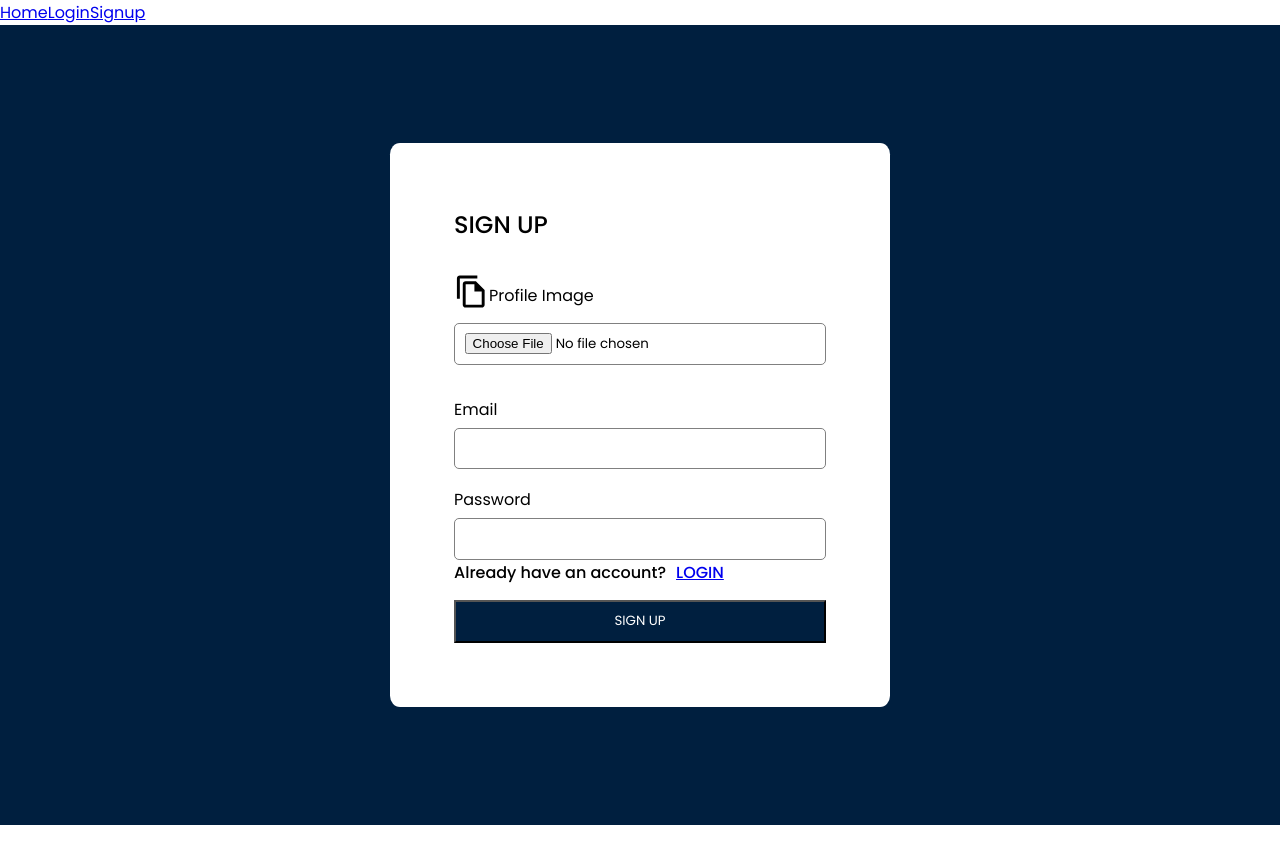
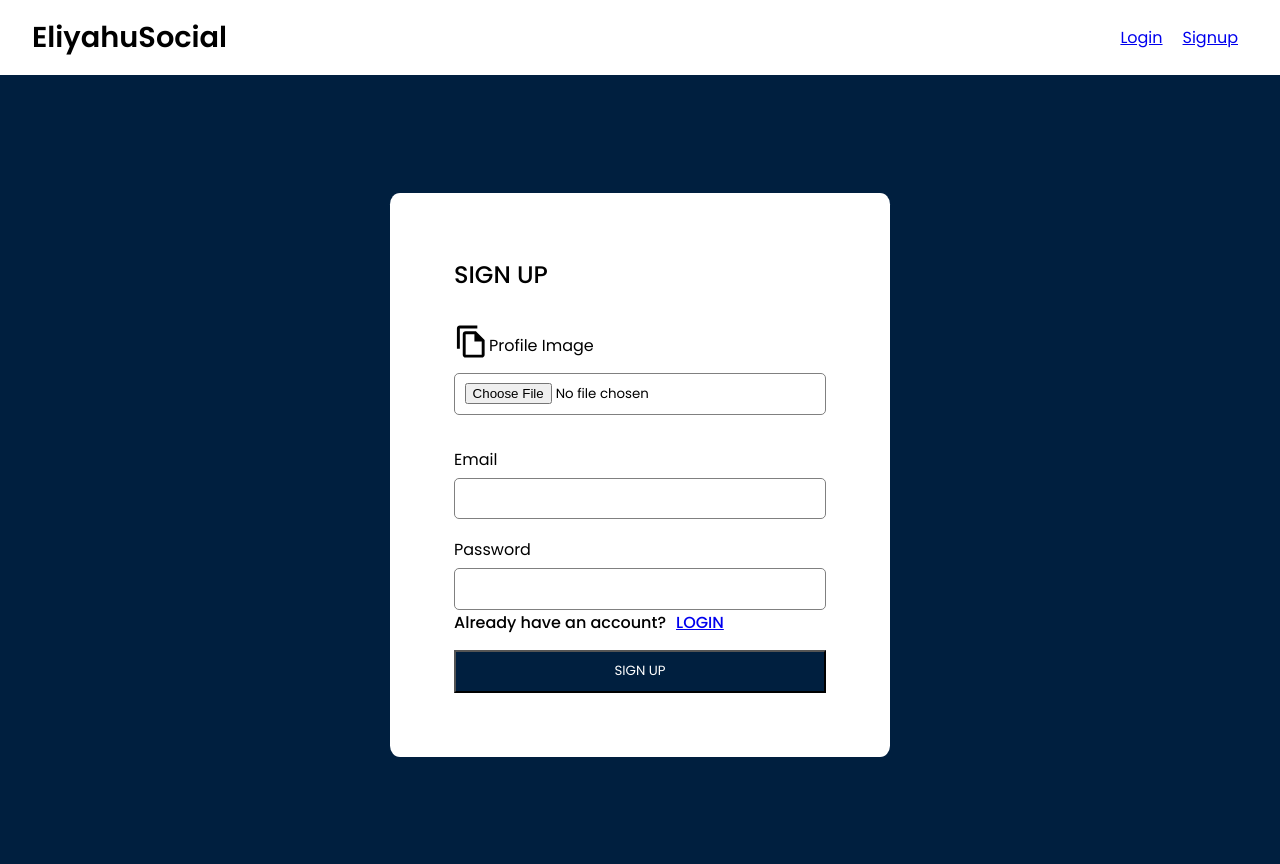
Before and after one commit to EliyahuCohen/Full-MERN-stack-social-media-app-, a React (Vite) app in the folder client/: page /signup in a window 1280 px wide. Shown: the top 864 px of the page. Before the commit the page ends 825 px from the top, so only its background shows below. Built offline with nearby package versions, Linux system fonts and the light colour scheme.

Commit message:
fixed protected routes added dynamic navbar

```diff
--- a/client/src/App.css
+++ b/client/src/App.css
@@ -77,3 +77,38 @@
     padding: 2rem;
   }
 }
+
+/* Navbar part of the application */
+
+.navbar {
+  display: flex;
+  justify-content: space-between;
+  align-items: center;
+  max-width: 1600px;
+  margin: 0 auto;
+  padding: 1rem 2rem;
+}
+.navbar h1 a {
+  font-size: larger;
+  color: black;
+  text-decoration: none;
+}
+.navbar .avater {
+  height: 50px;
+  width: 50px;
+  object-fit: cover;
+  border-radius: 100vh;
+}
+.navbar .items {
+  display: flex;
+  justify-content: space-between;
+  align-items: center;
+}
+.navbar .items * {
+  cursor: pointer;
+  margin: 0 10px;
+}
+.navbar .items button {
+  border: none;
+  background: none;
+}
--- a/client/src/App.tsx
+++ b/client/src/App.tsx
@@ -11,39 +11,42 @@ import {
 } from "react-router-dom";
 import { useSelector } from "react-redux";
 import { IUser } from "./features/userSlice";
+import Navbar from "./components/Navbar";
 
 function App() {
   const user = useSelector((state: { user: IUser }) => state.user);
   return (
     <div className="App">
       <Router>
-        <div>
-          <Link to="/">Home</Link>
-          <Link to="login">Login</Link>
-          <Link to="signup">Signup</Link>
-        </div>
+        <Navbar />
         <Routes>
           <Route
+            path="/"
+            element={
+              user.token != null ? (
+                <>Hey home</>
+              ) : (
+                <Navigate to="/login" replace={true} />
+              )
+            }
+          />
+          <Route
             path="login"
-            element={!user.user ? <Login /> : <Navigate to="/" />}
+            element={
+              user.token != null ? (
+                <Navigate to="/" replace={true} />
+              ) : (
+                <Login />
+              )
+            }
           />
           <Route
             path="signup"
-            element={!user.user ? <Signup /> : <Navigate to="/" />}
-          />
-          <Route
-            path="/"
             element={
-              !user.user ? (
-                <Login />
+              user.token != null ? (
+                <Navigate to="/" replace={true} />
               ) : (
-                <>
-                  <h1>Hey this is the Home page</h1>
-                  <img
-                    src={user.user.imgUrl}
-                    alt={`${user.user.email} image logo`}
-                  />
-                </>
+                <Signup />
               )
             }
           />
--- /dev/null
+++ b/client/src/components/Navbar.tsx
@@ -0,0 +1,49 @@
+import React from "react";
+import { useDispatch, useSelector } from "react-redux";
+import { Link } from "react-router-dom";
+import { IUser } from "../features/userSlice";
+import DarkModeOutlinedIcon from "@mui/icons-material/DarkModeOutlined";
+import WbSunnyOutlinedIcon from "@mui/icons-material/WbSunnyOutlined";
+import LogoutOutlinedIcon from "@mui/icons-material/LogoutOutlined";
+import { logout } from "../features/userSlice";
+
+const Navbar = () => {
+  const dispatch = useDispatch();
+  const user = useSelector((state: { user: IUser }) => state.user);
+  return (
+    <nav className="navbar">
+      <h1>
+        <Link to="/">EliyahuSocial</Link>
+      </h1>
+      <div className="links">
+        {!user.user || !user.token ? (
+          <div className="items">
+            <Link to="login">Login</Link>
+            <Link to="signup">Signup</Link>
+          </div>
+        ) : (
+          <div className="items">
+            <DarkModeOutlinedIcon />
+            <Link to="/profile">
+              <img
+                className="avater"
+                src={`${user.user.imgUrl}`}
+                alt={user.user.email}
+              />
+            </Link>
+            <button
+              type="button"
+              onClick={() => {
+                dispatch(logout());
+              }}
+            >
+              <LogoutOutlinedIcon />
+            </button>
+          </div>
+        )}
+      </div>
+    </nav>
+  );
+};
+
+export default Navbar;
--- a/client/src/features/userSlice.ts
+++ b/client/src/features/userSlice.ts
@@ -23,7 +23,7 @@ const userSlice = createSlice({
   initialState,
   //now adding the functions / reducers to handle this specific state
   reducers: {
-    logout: (state: IUser, action) => {
+    logout: (state: IUser) => {
       state.token = null;
       state.token = null;
     },
--- a/client/src/hooks/useUser.ts
+++ b/client/src/hooks/useUser.ts
@@ -18,7 +18,6 @@ export const useUser = () => {
           token: response.data.token,
         })
       );
-      console.log(response);
     } catch (err: any) {
       console.log(err.response);
     }
@@ -34,7 +33,6 @@ export const useUser = () => {
         password,
         image,
       });
-      console.log(response.data);
       dispatch(
         login({
           user: response.data.user,
```
Also changed, not shown: client/src/pages/Dashboard.tsx (added, +7 -0 lines).
